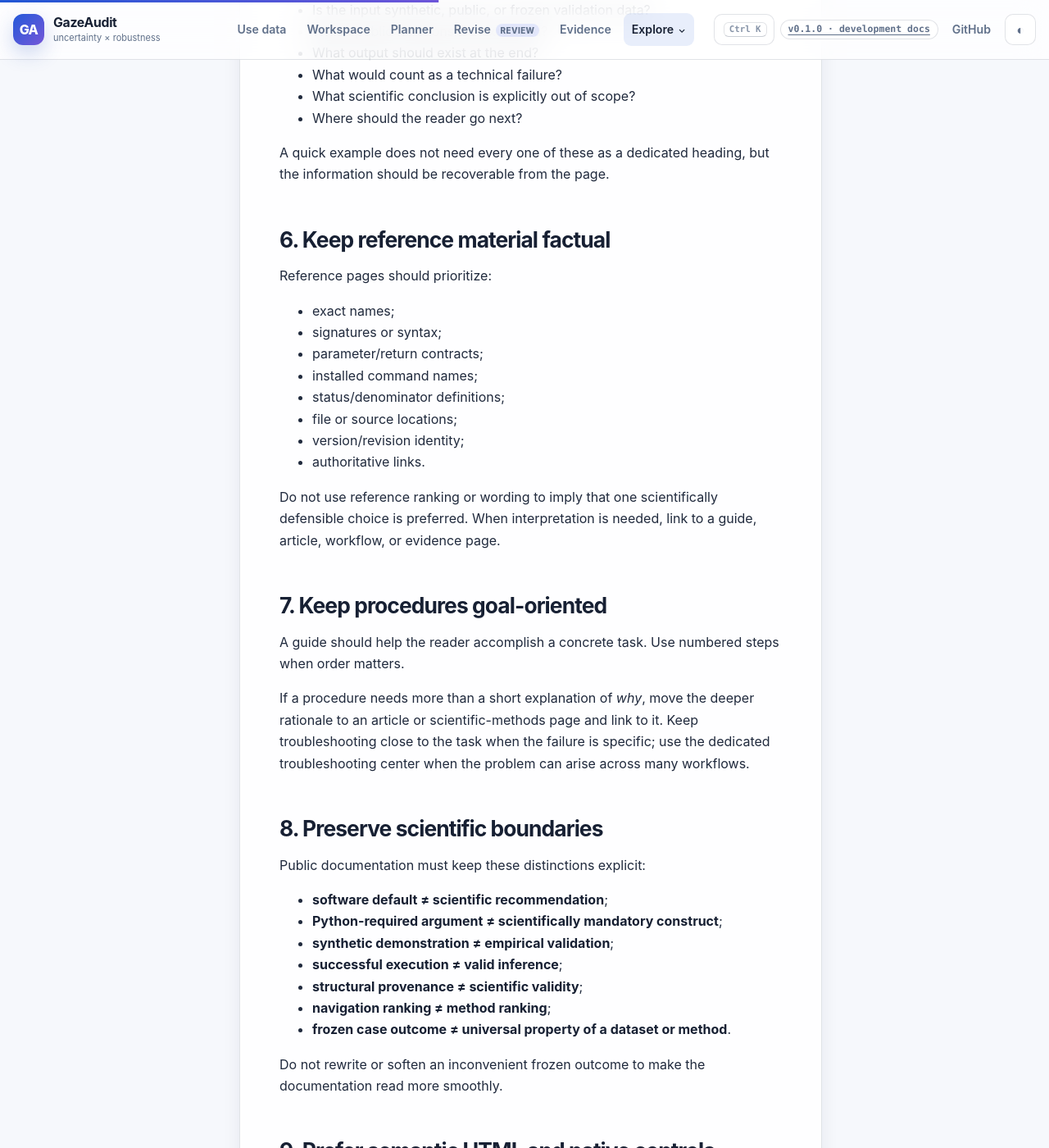
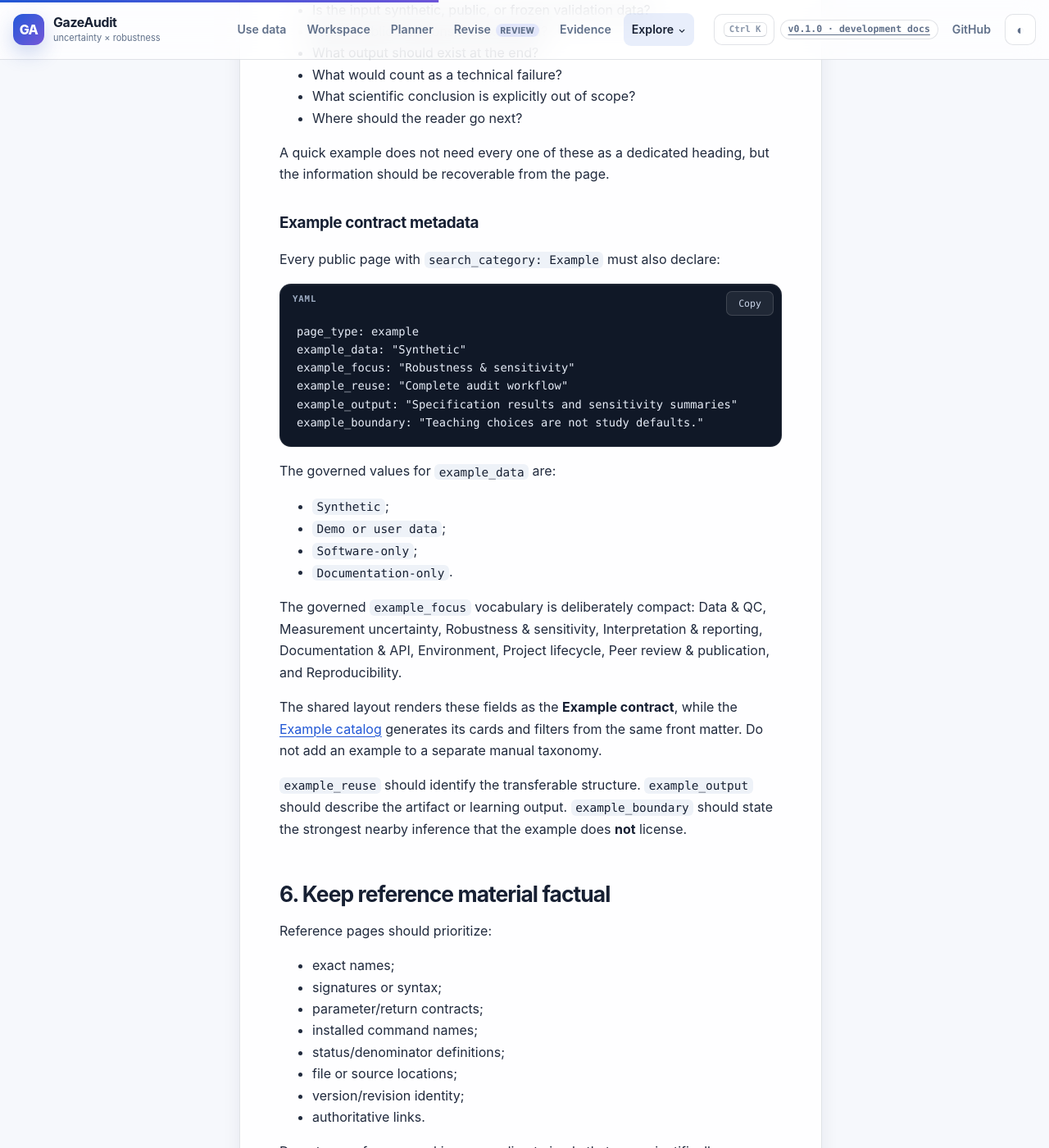
Before and after one commit to stefanosbalaskas/GazeAudit, a Jekyll site: the page built from docs/guides/documentation-authoring.md, in a window 1280 px wide and 1400 px high, scrolled down 3463 px. Shown: the whole window at 82% size. Built offline with Jekyll 4.4.1, drawn with Linux system fonts in a browser that asks for light colours; some of the changed text lies outside the part shown.

Commit message:
docs: govern example contract metadata

````diff
--- a/docs/guides/documentation-authoring.md
+++ b/docs/guides/documentation-authoring.md
@@ -106,6 +106,32 @@ A worked example should make it possible to answer:
 - Where should the reader go next?
 
 A quick example does not need every one of these as a dedicated heading, but the information should be recoverable from the page.
+
+### Example contract metadata
+
+Every public page with `search_category: Example` must also declare:
+
+```yaml
+page_type: example
+example_data: "Synthetic"
+example_focus: "Robustness & sensitivity"
+example_reuse: "Complete audit workflow"
+example_output: "Specification results and sensitivity summaries"
+example_boundary: "Teaching choices are not study defaults."
+```
+
+The governed values for `example_data` are:
+
+- `Synthetic`;
+- `Demo or user data`;
+- `Software-only`;
+- `Documentation-only`.
+
+The governed `example_focus` vocabulary is deliberately compact: Data & QC, Measurement uncertainty, Robustness & sensitivity, Interpretation & reporting, Documentation & API, Environment, Project lifecycle, Peer review & publication, and Reproducibility.
+
+The shared layout renders these fields as the **Example contract**, while the [Example catalog]({{ '/docs/examples/catalog/' | relative_url }}) generates its cards and filters from the same front matter. Do not add an example to a separate manual taxonomy.
+
+`example_reuse` should identify the transferable structure. `example_output` should describe the artifact or learning output. `example_boundary` should state the strongest nearby inference that the example does **not** license.
 
 ## 6. Keep reference material factual
 
````
